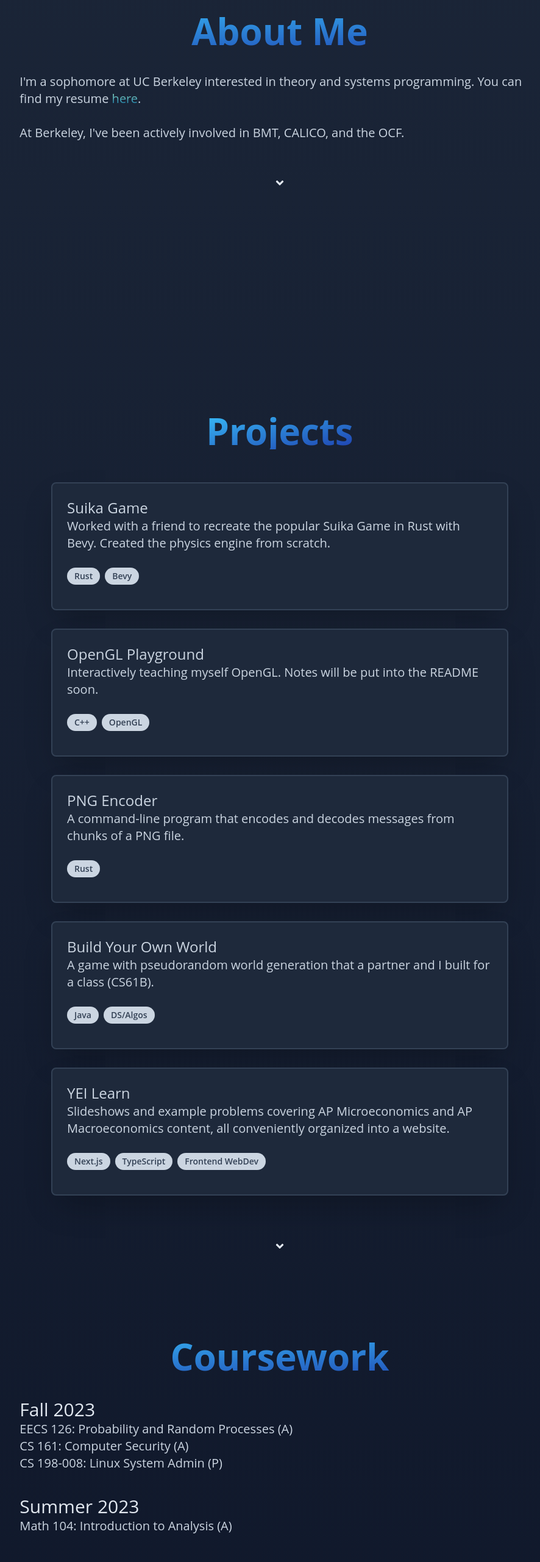
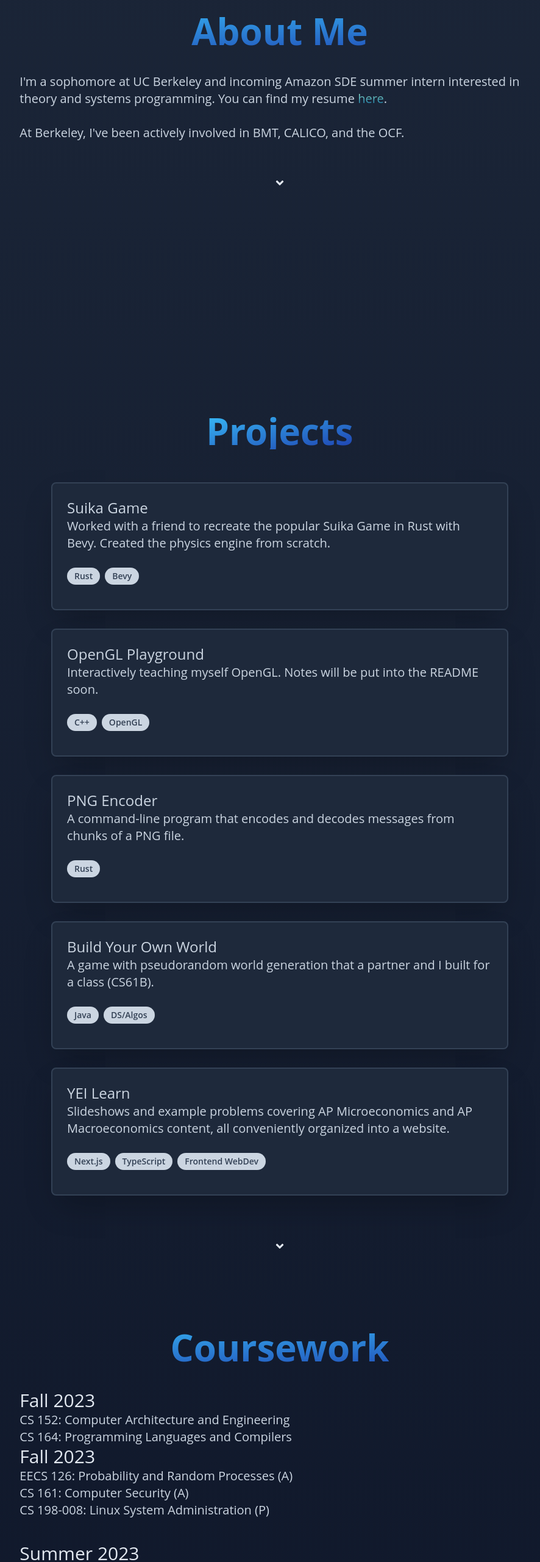
Before and after one commit to albertye1/pw2, a React (Create React App) app: page / in a window 1280 px wide. Shown: the part 1020-3582 px from the top of the page at 61% size, without its empty margins (181-1067 px from the left). Built offline with nearby package versions, Linux system fonts and the light colour scheme.

Commit message:
update for sp24

```diff
--- a/src/App.js
+++ b/src/App.js
@@ -27,7 +27,7 @@ function App() {
         <div className="flex flex-row">
           <div class="basis-1/6" />
           <div class="basis-2/3">
-            <p className="text-xl">I'm a sophomore at UC Berkeley interested in
+            <p className="text-xl">I'm a sophomore at UC Berkeley and incoming Amazon SDE summer intern interested in
             theory and systems programming. You can find my resume
             <a className="text-transparent bg-clip-text bg-gradient-to-b from-emerald-200 to-sky-700" href="https://drive.proton.me/urls/SQWPGB9P9R#AtcKtBOInBL7"> here</a>.
 	  		<br/> <br/>
@@ -108,11 +108,16 @@ function App() {
         <div className="flex flex-row">
           <div class="basis-1/6"></div>
           <div class="basis-2/3">
+          <p className="text-3xl text-darker-bg dark:text-light-bg">Fall 2023</p>
+            <ul className="text-xl">
+              <li>CS 152: Computer Architecture and Engineering</li>
+              <li>CS 164: Programming Languages and Compilers</li>
+            </ul>
             <p className="text-3xl text-darker-bg dark:text-light-bg">Fall 2023</p>
             <ul className="text-xl">
               <li>EECS 126: Probability and Random Processes (A)</li>
               <li>CS 161: Computer Security (A)</li>
-	  		  <li>CS 198-008: Linux System Admin (P)</li>
+	  		      <li>CS 198-008: Linux System Administration (P)</li>
             </ul>
             <br />
             <p className="text-3xl text-darker-bg dark:text-light-bg">Summer 2023</p>
```
